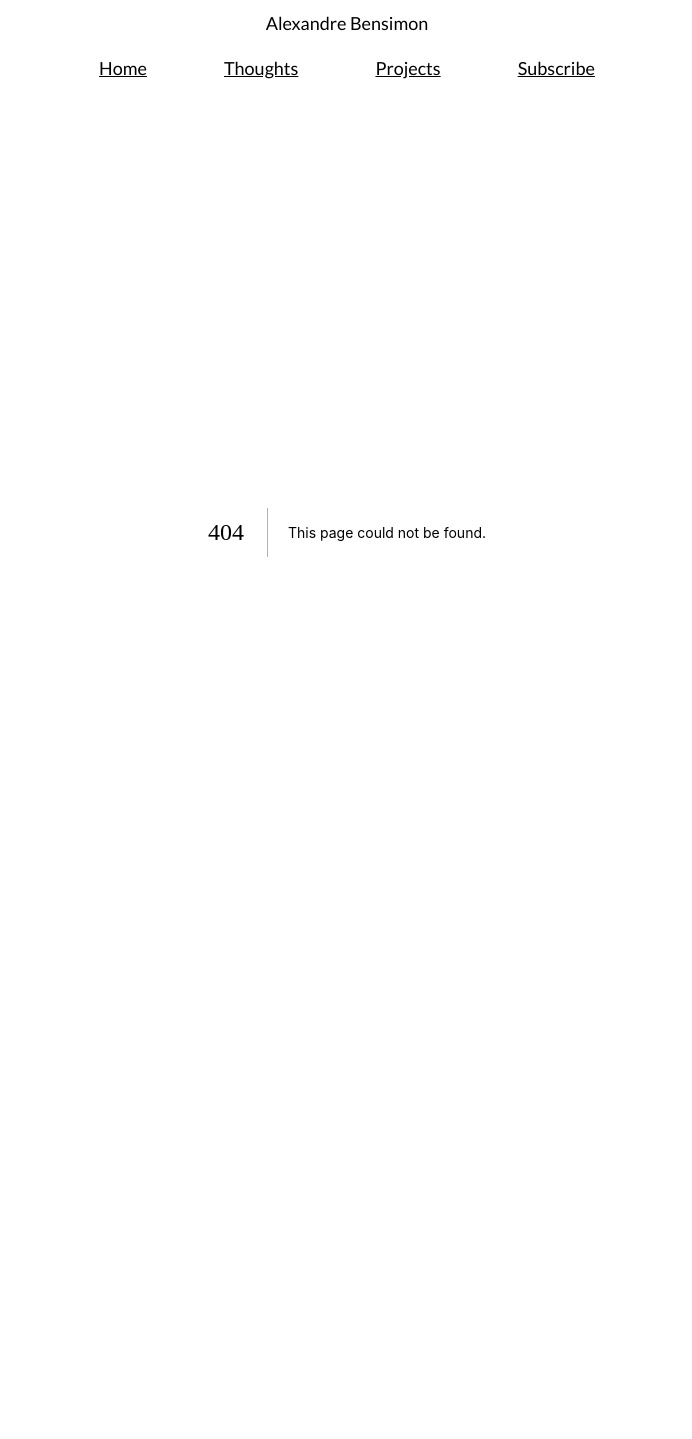
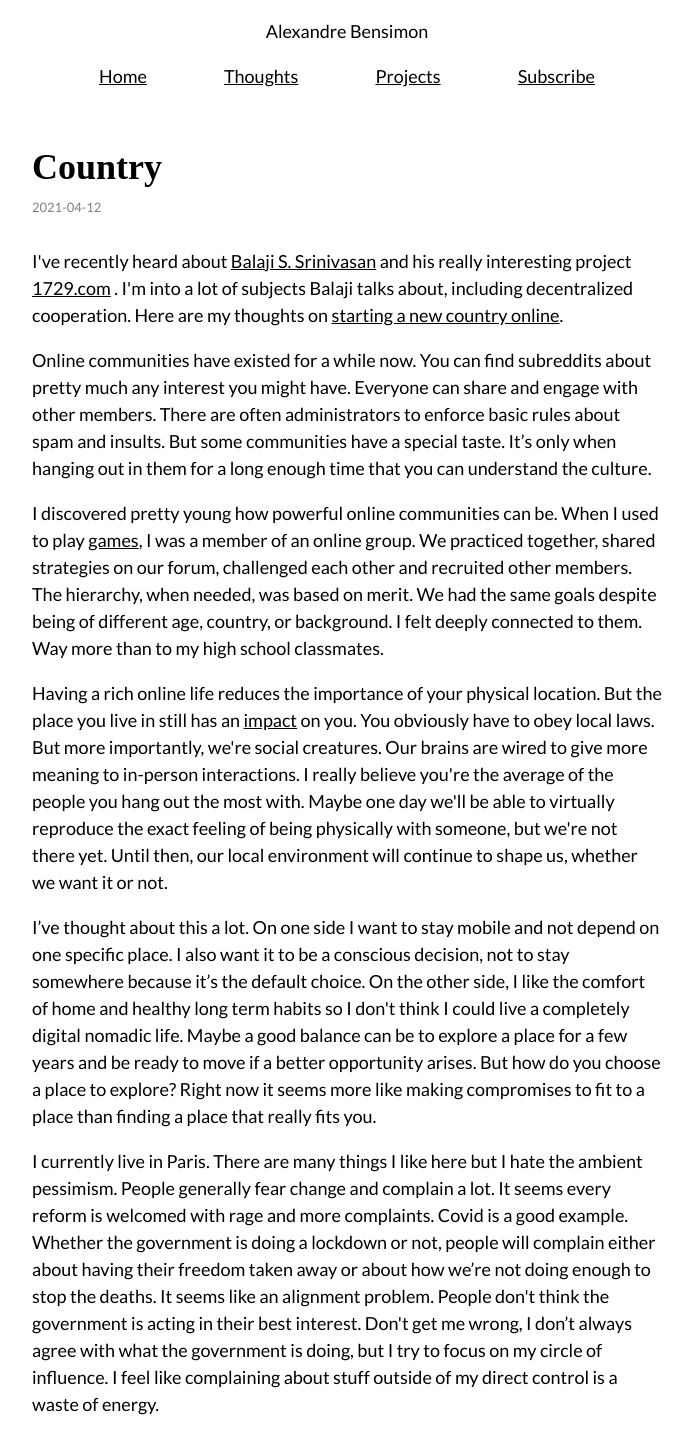
Before and after one commit to alexbensimon/personal-website, a Next.js app: page /thoughts/country in a window 1280 px wide. Before the commit this address had no page. Shown: the top 1439 px of the page, without its empty margins (293-985 px from the left). Before the commit the page ends 942 px from the top, so only its background shows below. Built offline with nearby package versions, Linux system fonts and the light colour scheme; a web font is replaced by a local one.

Commit message:
Add thoughts on starting a new country online

```diff
--- /dev/null
+++ b/pages/thoughts/country.tsx
@@ -0,0 +1,125 @@
+import Head from 'next/head';
+import Link from 'next/link';
+import React from 'react';
+import { ThoughtDate } from '../../components/ThoughtDate';
+
+const Country = () => (
+  <>
+    <Head>
+      <title>Country | Thoughts | Alexandre Bensimon</title>
+      <meta
+        name="description"
+        content="Thoughts on starting a new country online."
+      />
+    </Head>
+    <div>
+      <h1>Country</h1>
+      <ThoughtDate>2021-04-12</ThoughtDate>
+      <p>
+        I've recently heard about{' '}
+        <a
+          href="https://twitter.com/balajis"
+          target="_blank"
+          rel="noopener noreferrer"
+        >
+          Balaji S. Srinivasan
+        </a>{' '}
+        and his really interesting project{' '}
+        <a
+          href="https://1729.com/a-newsletter-that-pays-you/"
+          target="_blank"
+          rel="noopener noreferrer"
+        >
+          1729.com
+        </a>{' '}
+        . I'm into a lot of subjects Balaji talks about, including decentralized
+        cooperation. Here are my thoughts on{' '}
+        <a
+          href="https://1729.com/how-to-start-a-new-country/"
+          target="_blank"
+          rel="noopener noreferrer"
+        >
+          starting a new country online
+        </a>
+        .
+      </p>
+      <p>
+        Online communities have existed for a while now. You can find subreddits
+        about pretty much any interest you might have. Everyone can share and
+        engage with other members. There are often administrators to enforce
+        basic rules about spam and insults. But some communities have a special
+        taste. It’s only when hanging out in them for a long enough time that
+        you can understand the culture.
+      </p>
+      <p>
+        I discovered pretty young how powerful online communities can be. When I
+        used to play{' '}
+        <Link href="/thoughts/games">
+          <a>games</a>
+        </Link>
+        , I was a member of an online group. We practiced together, shared
+        strategies on our forum, challenged each other and recruited other
+        members. The hierarchy, when needed, was based on merit. We had the same
+        goals despite being of different age, country, or background. I felt
+        deeply connected to them. Way more than to my high school classmates.
+      </p>
+      <p>
+        Having a rich online life reduces the importance of your physical
+        location. But the place you live in still has an{' '}
+        <a
+          href="http://www.paulgraham.com/cities.html"
+          target="_blank"
+          rel="noopener noreferrer"
+        >
+          impact
+        </a>{' '}
+        on you. You obviously have to obey local laws. But more importantly,
+        we're social creatures. Our brains are wired to give more meaning to
+        in-person interactions. I really believe you're the average of the
+        people you hang out the most with. Maybe one day we'll be able to
+        virtually reproduce the exact feeling of being physically with someone,
+        but we're not there yet. Until then, our local environment will continue
+        to shape us, whether we want it or not.
+      </p>
+      <p>
+        I’ve thought about this a lot. On one side I want to stay mobile and not
+        depend on one specific place. I also want it to be a conscious decision,
+        not to stay somewhere because it’s the default choice. On the other
+        side, I like the comfort of home and healthy long term habits so I don't
+        think I could live a completely digital nomadic life. Maybe a good
+        balance can be to explore a place for a few years and be ready to move
+        if a better opportunity arises. But how do you choose a place to
+        explore? Right now it seems more like making compromises to fit to a
+        place than finding a place that really fits you.
+      </p>
+      <p>
+        I currently live in Paris. There are many things I like here but I hate
+        the ambient pessimism. People generally fear change and complain a lot.
+        It seems every reform is welcomed with rage and more complaints. Covid
+        is a good example. Whether the government is doing a lockdown or not,
+        people will complain either about having their freedom taken away or
+        about how we’re not doing enough to stop the deaths. It seems like an
+        alignment problem. People don't think the government is acting in their
+        best interest. Don't get me wrong, I don’t always agree with what the
+        government is doing, but I try to focus on my circle of influence. I
+        feel like complaining about stuff outside of my direct control is a
+        waste of energy.
+      </p>
+      <p>
+        I remember when thinking about what major to choose in engineering
+        school. Finance, health and electronics were among the domains I found
+        the most interesting. But I ended up choosing software because it felt
+        like the one with the least permission needed. I knew that with a
+        computer and an internet connection I could do almost anything. And I
+        think this is where the idea of starting a country online has a lot of
+        value. Because we don't need permission from existing entities, we can
+        iterate on finding the right policies and incentives before going
+        physical. And everyone could find one country that really fits them, or
+        try to create their own. And if at some point there's too much legacy,
+        we can try again from scratch.
+      </p>
+    </div>
+  </>
+);
+
+export default Country;
```
Also changed, not shown: pages/thoughts/index.tsx (+7 -0 lines).
